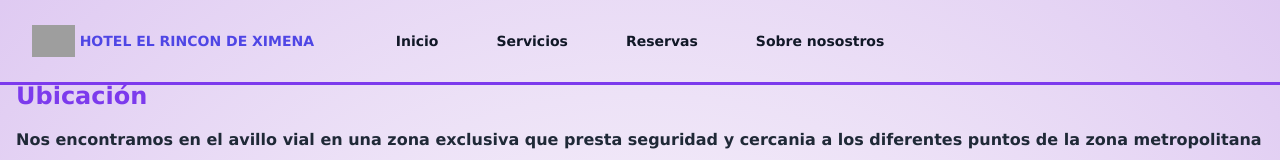
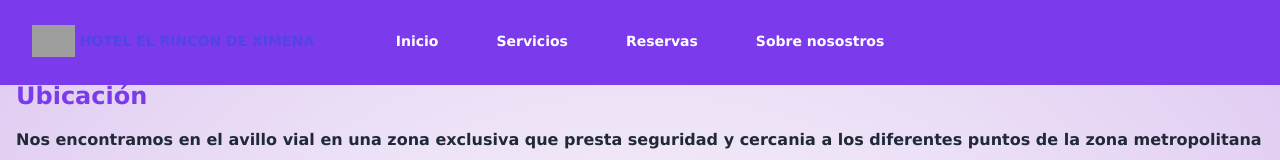
Before and after one commit to warllensteven/hotel-proyecto, a website: page page/informacion.html in a window 1280 px wide. Shown: the top 160 px of the page. Drawn offline with nearby package versions, Linux system fonts and the light colour scheme; files that its build step writes are made by us from their sources; grey boxes are pictures that could not be loaded.

Commit message:
bug header

```diff
--- a/page/informacion.html
+++ b/page/informacion.html
@@ -13,9 +13,9 @@
     <script src="https://cdn.tailwindcss.com"></script>
   </head>
   <body class="text-gray-800">
-    <header class="absolute inset-x-0 top-0 z-50">
+    <header class="absolute inset-x-0 top-0 z-50 bg-violet-600 text-white">
       <nav
-        class="flex items-center justify-between p-6 lg:px-8"
+        class="flex items-center justify-between p-6 lg:px-8 text-white"
         aria-label="Global"
       >
         <div class="logos flex lg:flex-1">
@@ -55,24 +55,22 @@
           </button>
         </div>
         <div class="hidden lg:flex lg:gap-x-12">
-          <a
-            href="/index.html"
-            class="opc text-sm/6 font-semibold text-gray-900"
+          <a href="../index.html" class="opc text-sm/6 font-semibold text-white"
             >Inicio</a
           >
           <a
-            href="#cont-servicios"
-            class="opc text-sm/6 font-semibold text-gray-900"
+            href="../index.html#cont-servicios"
+            class="opc text-sm/6 font-semibold text-white"
             >Servicios</a
           >
           <a
-            href="/page/reservas.html"
-            class="opc text-sm/6 font-semibold text-gray-900"
+            href="../page/reservas.html"
+            class="opc text-sm/6 font-semibold text-white"
             >Reservas</a
           >
           <a
-            href="/page/informacion.html"
-            class="opc text-sm/6 font-semibold text-gray-900"
+            href="../page/informacion.html"
+            class="opc text-sm/6 font-semibold text-white"
             >Sobre nosostros</a
           >
         </div>
@@ -120,22 +118,22 @@
             <div class="-my-6 divide-y divide-gray-500/10">
               <div class="space-y-2 py-6">
                 <a
-                  href="#"
+                  href="../index.html"
                   class="-mx-3 block rounded-lg px-3 py-2 text-base/7 font-semibold text-gray-900 hover:bg-gray-50"
                   >Inicio</a
                 >
                 <a
-                  href="index.html#cont-servicios"
+                  href="../index.html#cont-servicios"
                   class="-mx-3 block rounded-lg px-3 py-2 text-base/7 font-semibold text-gray-900 hover:bg-gray-50"
                   >Servicios</a
                 >
                 <a
-                  href="/page/reservas.html"
+                  href="./page/reservas.html"
                   class="-mx-3 block rounded-lg px-3 py-2 text-base/7 font-semibold text-gray-900 hover:bg-gray-50"
                   >Reservas</a
                 >
                 <a
-                  href="/page/informacion.html"
+                  href="./page/informacion.html"
                   class="-mx-3 block rounded-lg px-3 py-2 text-base/7 font-semibold text-gray-900 hover:bg-gray-50"
                   >Sobre nosotros</a
                 >
```
